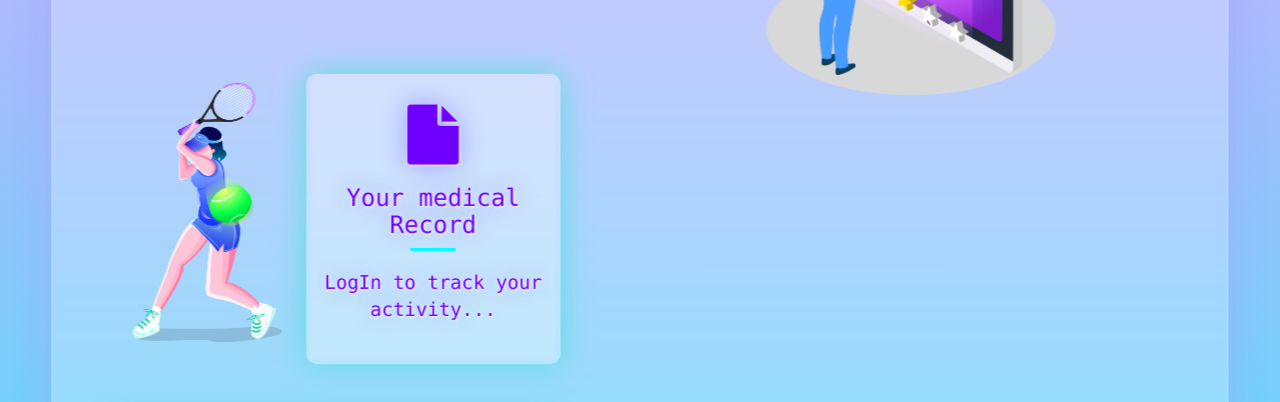
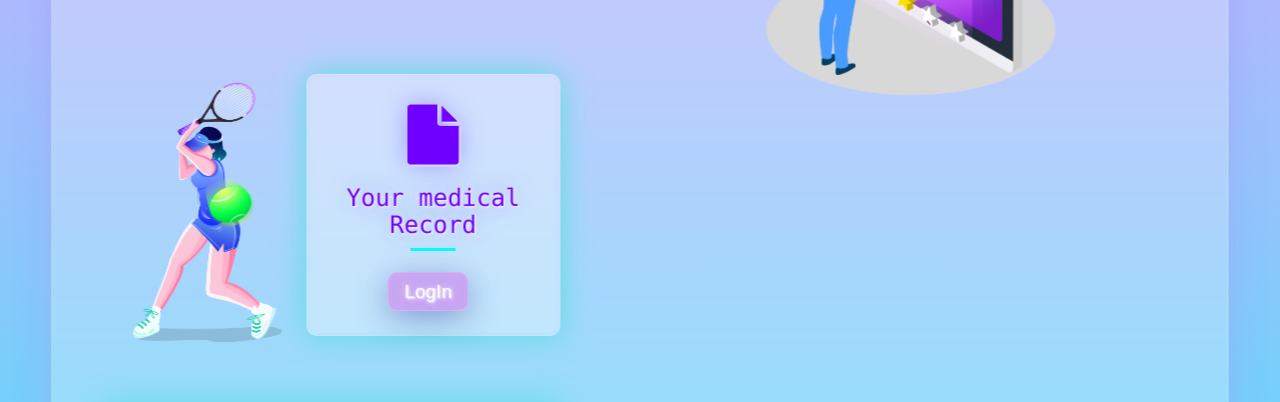
Before and after one commit to akshitgupta95/hackZurich21, a plain HTML site: page index.html in a window 1280 px wide. Shown: the part 364-766 px from the top of the page. Drawn offline with nearby package versions, Linux system fonts and the light colour scheme.

Commit message:
Button changes

```diff
--- a/css/style.css
+++ b/css/style.css
@@ -431,3 +431,48 @@ footer p {
 footer p span {
   color: #f4c613;
 }
+
+/* =========================================
+                Footer
+============================================ */
+
+@import url('https://fonts.googleapis.com/css?family=Nunito:400,600,700');
+
+.text-center {
+  text-align: center;
+}
+
+.rainbow {
+  cursor: pointer;
+  padding: 8px 16px;
+  margin-right: 10px;
+  font-weight: 500;
+  border-radius: 29px;
+  background: #bfa2dd;
+  box-shadow: 26px 26px 51px #917ba8, -26px -26px 51px #edc9ff;
+  font-family: 'Work Sans', sans-serif;
+  background: rgba(206, 146, 238, 0.75);
+  box-shadow: 0 8px 32px 0 rgba(31, 38, 135, 0.37);
+  backdrop-filter: blur(2px);
+  -webkit-backdrop-filter: blur(2px);
+  border-radius: 10px;
+  border: 1px solid rgba(255, 255, 255, 0.18);
+  color: #fff;
+}
+
+.rainbow-1:hover {
+  background-image: linear-gradient(
+    90deg,
+    #6f00ff 0%,
+    #f700ff 49%,
+    #4ff6fc 80%,
+    #ff009d 100%
+  );
+  animation: slidebg 5s linear infinite;
+}
+
+@keyframes slidebg {
+  to {
+    background-position: 20vw;
+  }
+}
--- a/index.html
+++ b/index.html
@@ -55,10 +55,10 @@
                                             <div class="about-item text-center">
                                                 <i class="fa fa-file""></i>
                                                 <h3>Your medical Record</h3>
-                                                <hr>
-                                                <p>
-                                                    LogIn to track your activity...
-                                                </p>
+                                                <hr><br>
+                                                <a class="rainbow rainbow-1">
+                                                        LogIn
+                                                </a>
                                             </div>
                                         </a>
                                     </div>
@@ -88,13 +88,10 @@
     </div>
 
     <!-- Chat with the robot -->
-    <script src="https://www.gstatic.com/dialogflow-console/fast/messenger/bootstrap.js?v=1"></script>
-    <df-messenger
-        intent="WELCOME"
-        chat-title="Affectia"
-        agent-id="e3144bc8-0686-4f56-bdc9-4fab797e2db7"
-        language-code="en"
-    ></df-messenger>
+
+        <!-- Here will be the code for the chat when it is ready -->
+
+    <!-- End Chat -->
 
     <!-- Footer  -->
     <footer class="text-center">
```
Also changed, not shown: img/img_avatar2.png (added).
